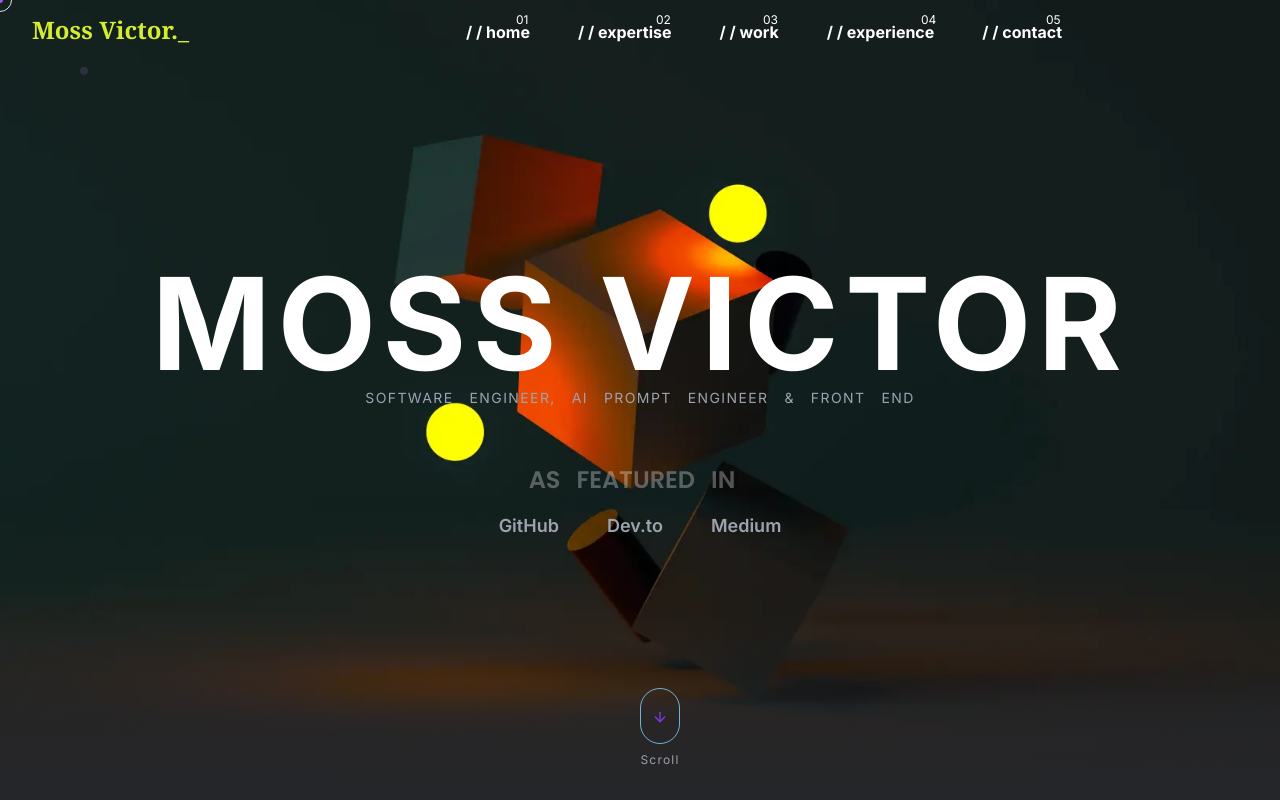
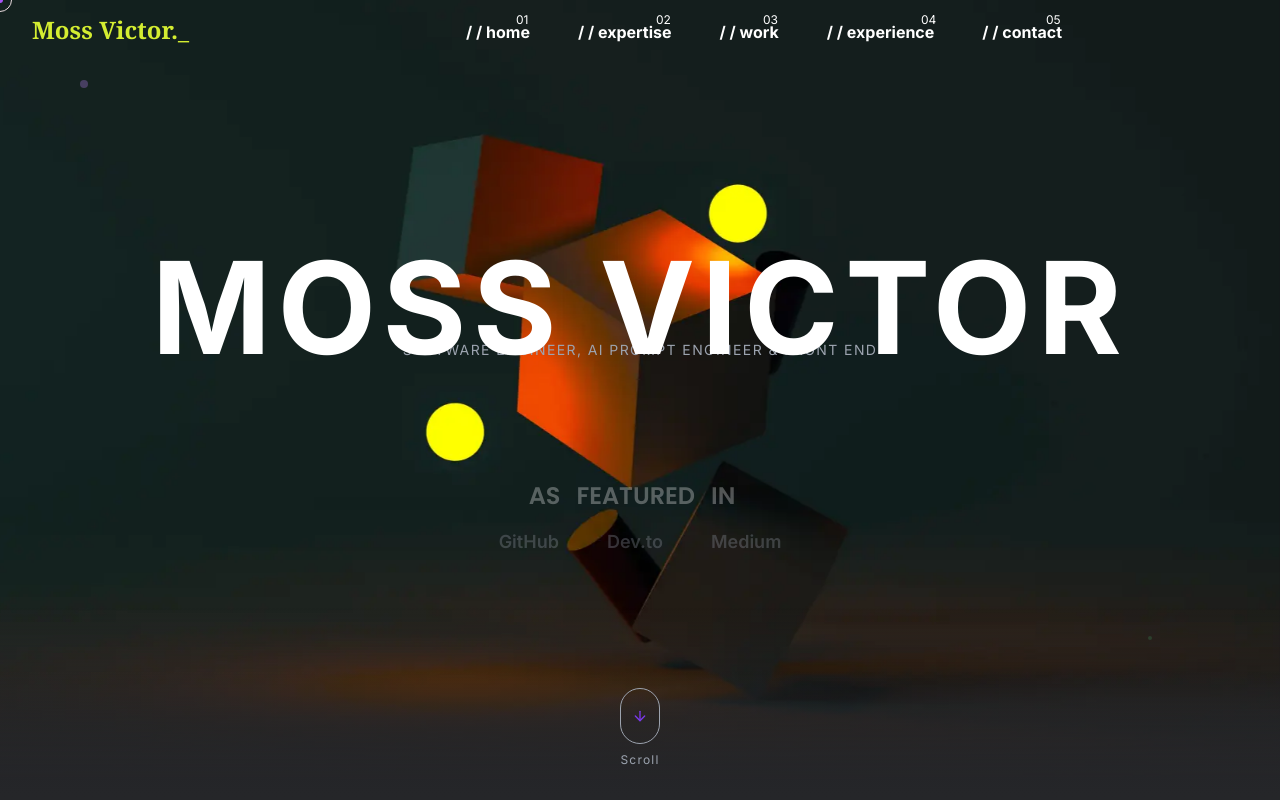
Before and after one commit to Moss-Topman/portfolio-v5, a Next.js app: page / in a window 1280 px wide. Shown: the top 800 px of the page. Built offline with nearby package versions, Linux system fonts and the light colour scheme.

Commit message:
perf: improve Lighthouse score from 55 to 88

```diff
--- a/src/app/components/Hero.tsx
+++ b/src/app/components/Hero.tsx
@@ -1,19 +1,7 @@
 "use client";
 import Image from "next/image";
 import { useEffect, useState, useRef } from "react";
-import { LazyMotion, domAnimation, m, useScroll, useTransform, useSpring, type Variants } from "framer-motion";
-
-const svgMask = encodeURIComponent(`
-  <svg xmlns='http://www.w3.org/2000/svg' width='100' height='100' preserveAspectRatio='none'>
-    <defs>
-      <linearGradient id='fade' x1='0' x2='0' y1='0' y2='1'>
-        <stop offset='55%' stop-color='white' />
-        <stop offset='85%' stop-color='black' />
-      </linearGradient>
-    </defs>
-    <rect width='100' height='100' fill='url(#fade)'/>
-  </svg>
-`);
+import { LazyMotion, domAnimation, m, useScroll, useTransform, useSpring } from "framer-motion";
 
 export default function Hero() {
   const [showScrollIndicator, setShowScrollIndicator] = useState(true);
@@ -52,40 +40,28 @@ export default function Hero() {
   const foregroundY = useTransform(smoothScrollY, [0, 1], [0, 50]);
   const contentY = useTransform(smoothScrollY, [0, 1], [0, 25]);
 
-  const containerVariants: Variants = {
-    hidden: { opacity: 0 },
-    visible: {
-      opacity: 1,
-      transition: {
-        staggerChildren: 0.15,
-        delayChildren: 0.2
-      }
-    }
-  };
-
-  const itemVariants: Variants = {
-    hidden: { opacity: 0, y: 30 },
-    visible: {
-      opacity: 1,
-      y: 0,
-      transition: {
-        type: "spring",
-        damping: 30,
-        stiffness: 200,
-        duration: 0.8
-      }
-    }
-  };
-
   return (
     <LazyMotion features={domAnimation}>
-      <m.section
+      <section
         ref={heroRef}
         id="home"
         className="relative h-screen flex items-center justify-center overflow-hidden"
       >
-        {/* Optimised Hero image – now using WebP */}
-        <m.div className="absolute inset-0 z-0" style={{ y: foregroundY }}>
+        {/* LAYER 1 — Hero image */}
+        {!isClient ? (
+          <div className="absolute inset-0 z-0 will-change-transform">
+            <Image
+              src="/assets/hero-poster.webp"
+              alt="Hero background"
+              fill
+              priority
+              quality={85}
+              className="object-cover"
+              sizes="100vw"
+            />
+          </div>
+        ) : (
+          <m.div className="absolute inset-0 z-0 will-change-transform" style={{ y: foregroundY }}>
             <Image
               src="/assets/hero-poster.webp"
               alt="Hero background"
@@ -96,107 +72,62 @@ export default function Hero() {
               sizes="100vw"
             />
           </m.div>
+        )}
 
         {/* Bottom gradient overlay */}
         <div className="absolute bottom-0 left-0 w-full h-32 bg-gradient-to-t from-[#252529] to-transparent z-10" />
 
-        {/* Main Content */}
-        <m.div
+        {/* LAYER 2 — Text content */}
+        <div
           ref={containerRef}
           className="relative z-20 text-center px-4 -translate-y-12"
-          style={{ y: contentY }}
-          variants={containerVariants}
-          initial="hidden"
-          animate="visible"
         >
-          <m.h1
-            className="text-6xl md:text-9xl font-bold uppercase tracking-wider text-white translate-y-8"
-            variants={itemVariants}
-          >
+          <h1 className="text-6xl md:text-9xl font-bold uppercase tracking-wider text-white translate-y-8">
             Moss Victor
-          </m.h1>
+          </h1>
 
-          <m.p
-            className="text-gray-400 text-center mb-6 text-sm tracking-widest uppercase"
-            variants={itemVariants}
-          >
-            <m.span className="mr-4" whileHover={{ scale: 1.05 }}>SOFTWARE</m.span>
-            <m.span className="mr-4" whileHover={{ scale: 1.05 }}>ENGINEER,</m.span>
-            <m.span className="mr-4" whileHover={{ scale: 1.05 }}>AI</m.span>
-            <m.span className="mr-4" whileHover={{ scale: 1.05 }}>PROMPT</m.span>
-            <m.span className="mr-4" whileHover={{ scale: 1.05 }}>ENGINEER</m.span>
-            <m.span className="mr-4" whileHover={{ scale: 1.05 }}>&</m.span>
-            <m.span className="mr-4" whileHover={{ scale: 1.05 }}>FRONT</m.span>
-            <m.span whileHover={{ scale: 1.05 }}>END</m.span>
-          </m.p>
+          <p className="text-gray-400 text-center mb-6 text-sm tracking-widest uppercase">
+            SOFTWARE ENGINEER, AI PROMPT ENGINEER & FRONT END
+          </p>
 
-          <m.div
-            className="mt-12 translate-y-16 group"
-            variants={itemVariants}
-          >
-            <m.p className="text-xl md:text-2xl text-white mt-2 font-semibold font-['Poppins'] uppercase translate-y-2 opacity-30 group-hover:opacity-100 transition-opacity duration-200">
+          <div className="mt-12 translate-y-16 group hero-content-enter">
+            <p className="text-xl md:text-2xl text-white mt-2 font-semibold font-['Poppins'] uppercase translate-y-2 opacity-30 group-hover:opacity-100 transition-opacity duration-200">
               <span className="mr-4">AS</span>
               <span className="mr-4">FEATURED</span>
               <span className="mr-4">IN</span>
-            </m.p>
-            <m.div
-              className="flex justify-center items-center space-x-12 mt-6"
-              initial={{ opacity: 0, y: 20 }}
-              animate={{ opacity: 1, y: 0 }}
-              transition={{ delay: 0.8, duration: 0.6, ease: "easeOut" }}
-            >
+            </p>
+            <div className="flex justify-center items-center space-x-12 mt-6">
               {[
-                { name: "GitHub", href: "https://github.com/Moss-Topman" },
-                { name: "Dev.to", href: "https://dev.to/moss_victor_afbfaf0f371c9" },
-                { name: "Medium", href: "https://medium.com/@mossvictor600" }
-              ].map((item, index) => (
-                <m.a
+                { name: "GitHub", href: "https://github.com/Moss-Topman", delay: "hero-fade-up-delay-1" },
+                { name: "Dev.to", href: "https://dev.to/moss_victor_afbfaf0f371c9", delay: "hero-fade-up-delay-2" },
+                { name: "Medium", href: "https://medium.com/@mossvictor600", delay: "hero-fade-up-delay-3" }
+              ].map((item) => (
+                <a
                   key={item.name}
                   href={item.href}
                   target="_blank"
                   rel="noopener noreferrer"
-                  className="text-gray-400 text-lg font-semibold hover:text-white transition-colors opacity-30 group-hover:opacity-100 transition-opacity duration-200"
-                  initial={{ opacity: 0, y: 20 }}
-                  animate={{ opacity: 1, y: 0 }}
-                  transition={{
-                    delay: 1 + index * 0.1,
-                    duration: 0.5,
-                    ease: "easeOut"
-                  }}
-                  whileHover={{
-                    scale: 1.05,
-                    y: -2,
-                    transition: { type: "spring", stiffness: 400 }
-                  }}
-                  whileTap={{ scale: 0.95 }}
+                  className={`text-gray-400 text-lg font-semibold hover:text-white hover:scale-105 transition-all duration-200 opacity-30 group-hover:opacity-100 ${item.delay}`}
                 >
                   {item.name}
-                </m.a>
+                </a>
               ))}
-            </m.div>
-          </m.div>
-        </m.div>
+            </div>
+          </div>
+        </div>
 
-        {/* Scroll Indicator */}
-        <m.div
-          className={`absolute bottom-8 left-1/2 -translate-x-1/2 flex flex-col items-center space-y-2 z-40 ${
+        {/* Scroll indicator */}
+        <div
+          className={`absolute bottom-8 left-1/2 -translate-x-1/2 flex flex-col items-center space-y-2 z-40 transition-opacity duration-300 hero-fade-up ${
             showScrollIndicator ? 'opacity-100' : 'opacity-0 pointer-events-none'
           }`}
-          initial={{ opacity: 0, y: 20 }}
-          animate={{ opacity: 1, y: 0 }}
-          transition={{ delay: 1.5, duration: 0.8, ease: "easeOut" }}
         >
-          <m.div
-            role="button"
+          <button
             onClick={scrollToNextSection}
-            className="w-10 h-14 border border-gray-400 rounded-full flex items-center justify-center px-2 cursor-pointer bg-transparent"
-            animate={{ borderColor: ["rgb(156 163 175)", "rgb(56 189 248)", "rgb(156 163 175)"] }}
-            transition={{ duration: 3, repeat: Infinity, ease: 'easeInOut' }}
-            whileHover={{ scale: 1.03 }}
-            whileTap={{ scale: 0.98 }}
+            className="hero-border-pulse w-10 h-14 border border-gray-400 rounded-full flex items-center justify-center px-2 cursor-pointer bg-transparent hover:scale-105 transition-transform duration-200"
             aria-label="Scroll down"
           >
-            <m.svg
+            <svg
               xmlns="http://www.w3.org/2000/svg"
               width="16"
               height="16"
@@ -206,27 +137,21 @@ export default function Hero() {
               strokeWidth="2"
               strokeLinecap="round"
               strokeLinejoin="round"
-              className="text-purple-600"
-              animate={{ y: [0, 6, 0] }}
-              transition={{ duration: 1.4, repeat: Infinity, ease: 'easeInOut' }}
+              className="hero-arrow-bounce"
             >
               <line x1="12" y1="5" x2="12" y2="19" />
               <polyline points="19 12 12 19 5 12" />
-            </m.svg>
-          </m.div>
-
-          <m.span
-            className="text-gray-400 text-xs tracking-widest cursor-pointer"
-            animate={{ opacity: [0.6, 1, 0.6] }}
-            transition={{ duration: 2, repeat: Infinity, ease: "easeInOut" }}
-            whileHover={{ color: "rgb(192 132 252)" }}
+            </svg>
+          </button>
+          <span
             onClick={scrollToNextSection}
+            className="hero-pulse text-gray-400 text-xs tracking-widest cursor-pointer hover:text-purple-400 transition-colors duration-200"
           >
             Scroll
-          </m.span>
-        </m.div>
+          </span>
+        </div>
 
-        {/* Progress Bar */}
+        {/* Progress bar */}
         {isClient && (
           <m.div
             className="fixed top-0 left-0 w-full h-0.5 bg-gradient-to-r from-purple-500 to-pink-500 z-50 origin-left"
@@ -234,7 +159,7 @@ export default function Hero() {
           />
         )}
 
-        {/* Manual blend edge */}
+        {/* Blend edge */}
         <div
           aria-hidden
           className="absolute bottom-0 left-0 right-0 h-48 pointer-events-none z-30"
@@ -243,34 +168,10 @@ export default function Hero() {
           }}
         />
 
-        {/* Subtle floating elements */}
-        <m.div
-          className="absolute top-20 left-20 w-2 h-2 bg-purple-400/30 rounded-full"
-          animate={{
-            y: [0, -20, 0],
-            opacity: [0.3, 0.6, 0.3],
-          }}
-          transition={{
-            duration: 4,
-            repeat: Infinity,
-            ease: "easeInOut",
-            delay: 0
-          }}
-        />
-        <m.div
-          className="absolute bottom-40 right-32 w-1 h-1 bg-green-400/20 rounded-full"
-          animate={{
-            y: [0, 15, 0],
-            opacity: [0.2, 0.4, 0.2],
-          }}
-          transition={{
-            duration: 3,
-            repeat: Infinity,
-            ease: "easeInOut",
-            delay: 1
-          }}
-        />
-      </m.section>
+        {/* Floating dots */}
+        <div className="hero-float-up absolute top-20 left-20 w-2 h-2 bg-purple-400/30 rounded-full" />
+        <div className="hero-float-down absolute bottom-40 right-32 w-1 h-1 bg-green-400/20 rounded-full" />
+      </section>
     </LazyMotion>
   );
 }
--- a/src/app/layout.tsx
+++ b/src/app/layout.tsx
@@ -85,13 +85,7 @@ export default function RootLayout({
           type="application/ld+json"
           dangerouslySetInnerHTML={{ __html: JSON.stringify(jsonLd) }}
         />
-        <link rel="preconnect" href="https://fonts.googleapis.com" />
-        <link
-          rel="preconnect"
-          href="https://fonts.gstatic.com"
-          crossOrigin="anonymous"
-        />
-        {/* No manual preload — Next.js <Image priority> handles this correctly */}
+        {/* Preconnects removed — fonts are self-hosted via next/font, no external requests needed */}
       </head>
       <body className={`${inter.className} bg-[#1A191D] text-white antialiased`}>
         <ClientLayout>{children}</ClientLayout>
```
Also changed, not shown: src/app/components/NavBar.tsx (+61 -61 lines). Lines whose indentation alone changed are shown as unchanged.
